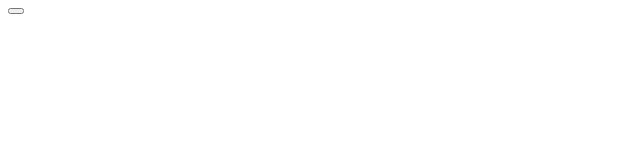
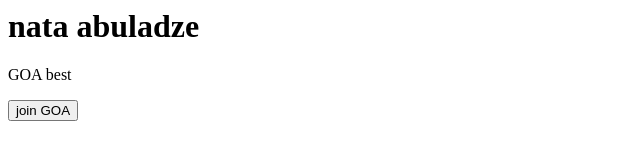
Before and after one commit to Nataabuladze-collab/Goa-homeworks1, a plain HTML site: page day05/classwork/cw2.html in a window 1280 px wide. Shown: the whole page, without its empty margins (0-640 px from the left). Drawn offline with Linux system fonts and the light colour scheme.

Commit message:
second commit

```diff
--- a/day05/classwork/cw2.html
+++ b/day05/classwork/cw2.html
@@ -8,8 +8,8 @@
 
 <body>
 
-        <h1></h1>
-        <p></p>
-        <button></button>
+        <h1>nata abuladze</h1>
+        <p>GOA best</p>
+        <button>join GOA</button>
 
 </body>
```
